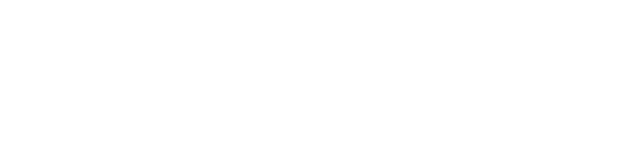
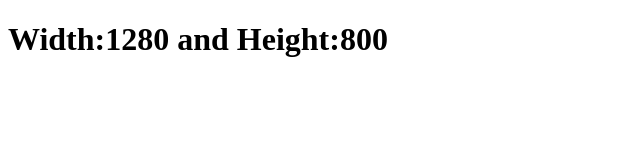
Before and after one commit to acciojob/screen-size-ik-deep, a website: page main.html in a window 1280 px wide. Shown: the whole page, without its empty margins (0-640 px from the left). Drawn offline with Linux system fonts and the light colour scheme.

Commit message:
created a submission

```diff
--- a/main.html
+++ b/main.html
@@ -8,6 +8,8 @@
 
 <body>
 	<!-- the entire body must be written by student -->
+	<h1>Width:<span id="width"></span> and
+	Height:<span id="height"></span></h1>
     <script type="text/javascript" src="./script.js">
 </script>
 
--- a/script.js
+++ b/script.js
@@ -1 +1,16 @@
 //your JS code here. If required.
+function updateWindowSize() {
+  const widthElement = document.getElementById("width");
+  const heightElement = document.getElementById("height");
+
+  // Get the window's width and height
+  const width = window.innerWidth;
+  const height = window.innerHeight;
+
+  // Update the text content of the <span> elements
+  widthElement.textContent = width;
+  heightElement.textContent = height;
+}
+
+// Initial update on page load
+updateWindowSize();
```
